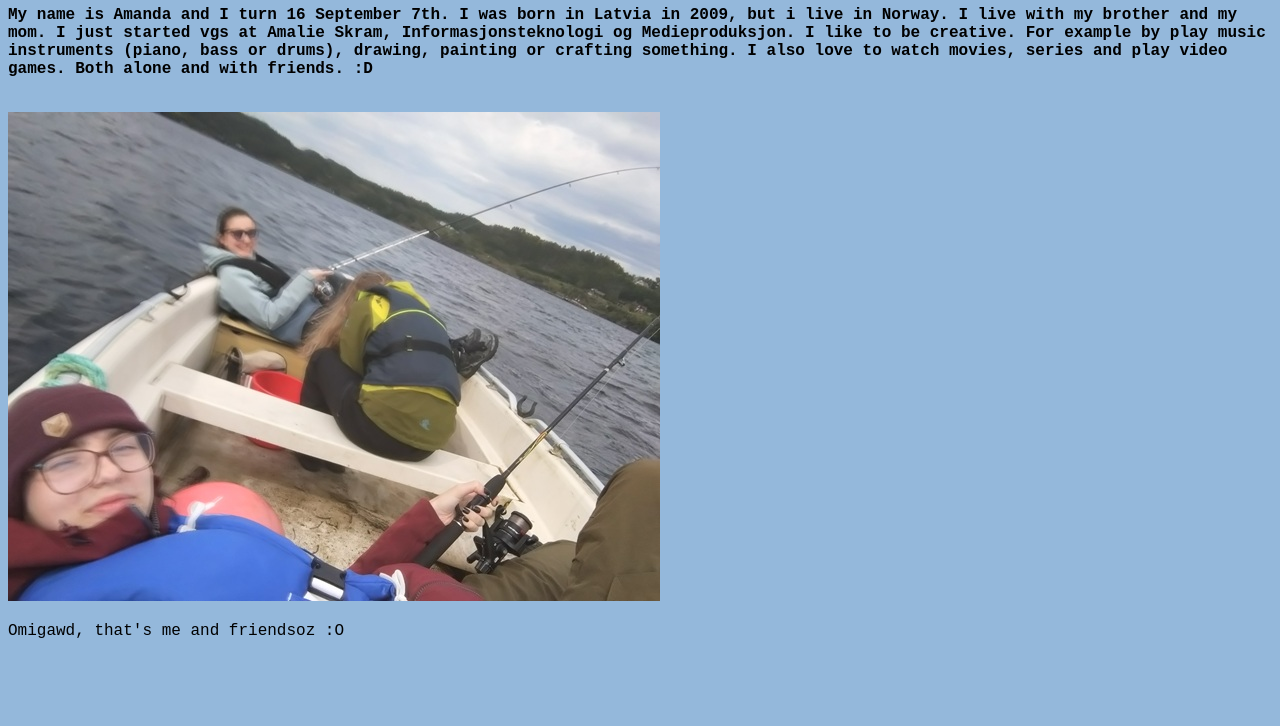
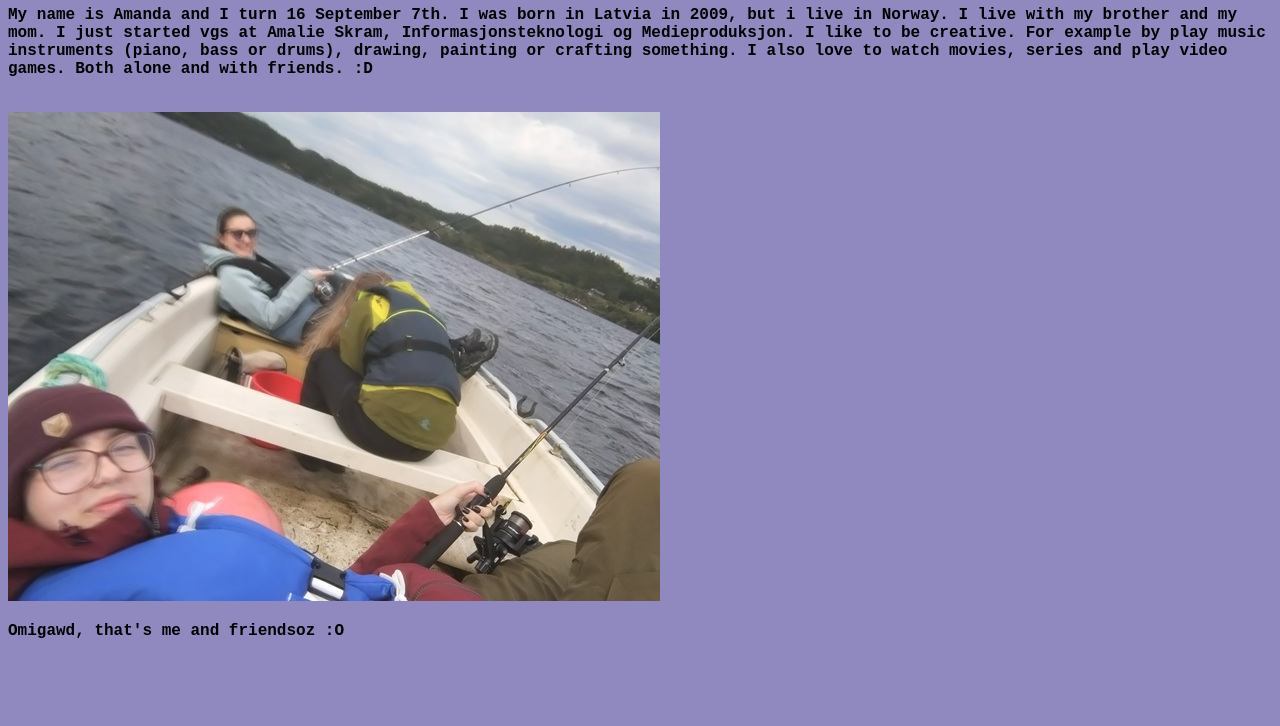
Before and after one commit to AmandaSone/Irish_Travels, a plain HTML site: page about_me.html in a window 1280 px wide. Shown: the part 74-800 px from the top of the page. Drawn offline with Linux system fonts and the light colour scheme.

Commit message:
hola, come estas

```diff
--- a/about_me.html
+++ b/about_me.html
@@ -3,7 +3,7 @@
 <head>
 <title>About me!</title>
 </head>
-<body style="background-color: hwb(210 58% 14%); font-family: 'Courier New', Courier, monospace;">
+<body style="background-color: lab(59.25% 11.93 -28.19); font-family: 'Courier New', Courier, monospace;">
 
 <h1>This page is all about me and me only, wow</h1>
 <p style="font-weight:bold;">My name is Amanda and I turn 16 September 7th. I was born in Latvia in 2009, but i live in Norway. I live with my brother and my mom. I just started vgs at Amalie Skram, Informasjonsteknologi og Medieproduksjon. I like to be creative. For example by play music instruments (piano, bass or drums), drawing, painting or crafting something. I also love to watch movies, series and play video games. Both alone and with friends. :D</p>
@@ -11,7 +11,7 @@
 <!-- break -->
 
 <img src="Friends1.JPG" alt="Me and two of my friends durring summer break 2025.">
-<p>Omigawd, that's me and friendsoz :O</p>
+<p style="font-weight:bold;">Omigawd, that's me and friendsoz :O</p>
 
 </body>
 </html>
```
